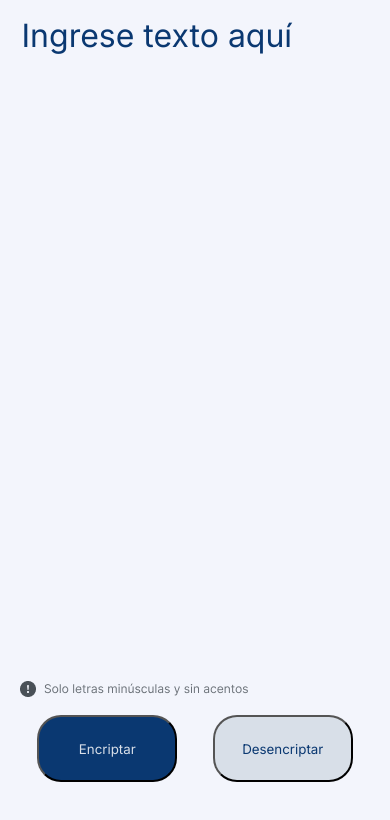
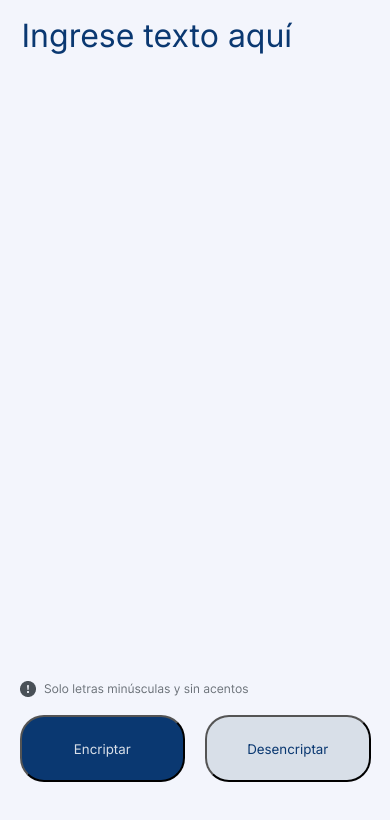
Before and after one commit to AndresT-1/Encriptador-Alura, a plain HTML site: page index.html in a window 390 px wide. Shown: the part 110-930 px from the top of the page. Drawn offline with Linux system fonts and the light colour scheme.

Commit message:
Update style.css

```diff
--- a/style.css
+++ b/style.css
@@ -205,16 +205,16 @@ header{
     }
     .contenedor_botones{
         justify-content: center !important;
-        gap: 10%;
+        gap: 20px;
         width: 100% !important;
 
     }
     .contenedor_botones .btn_desencriptar{
-        width: 40%  !important;
+        width: 50%  !important;
 
     }
     .contenedor_botones .btn_encriptar{
-        width: 40%  !important;
+        width: 50%  !important;
     }
     .seccion_encriptado{
 
```
